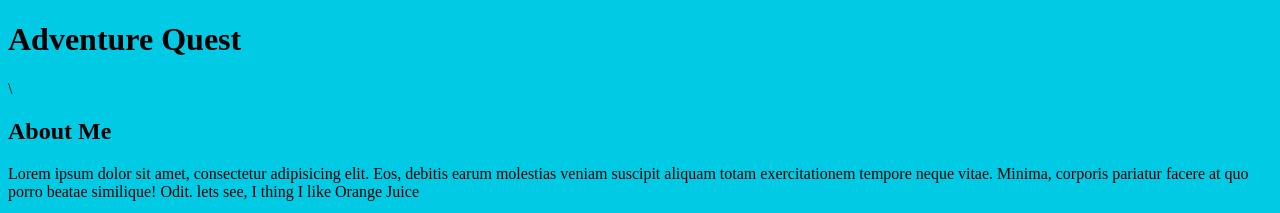
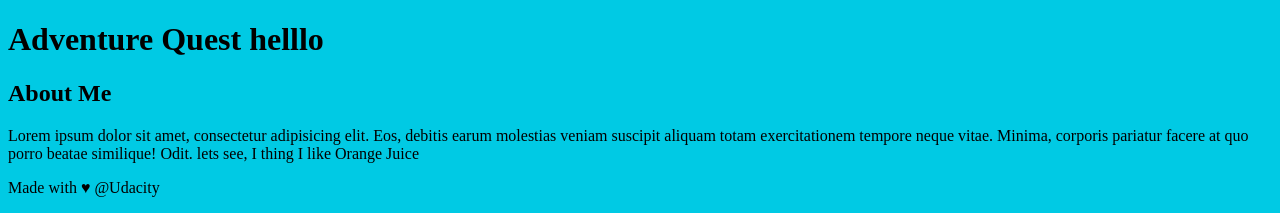
Before and after one commit to rashakh/new-git-project, a plain HTML site: page index.html in a window 1280 px wide. Shown: the top 213 px of the page. Drawn offline with Linux system fonts and the light colour scheme.

Commit message:
add helllo

```diff
--- a/index.html
+++ b/index.html
@@ -9,7 +9,7 @@
 	</head>
 	<body>
 		<header>
-			<h1>Adventure Quest</h1>\
+			<h1>Adventure Quest helllo</h1>
 		</header>
 		<div class="container">
 			<main>
```
